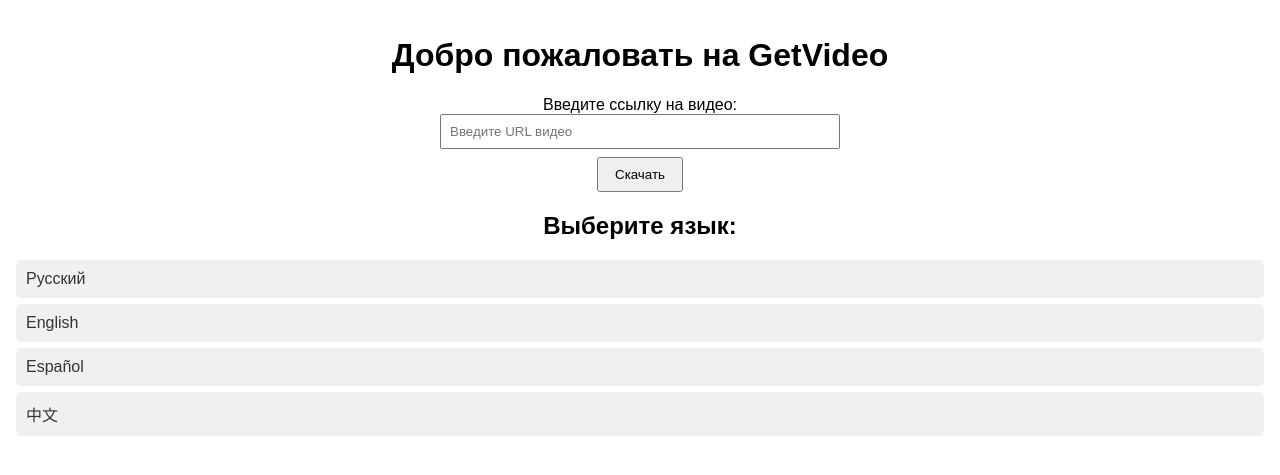
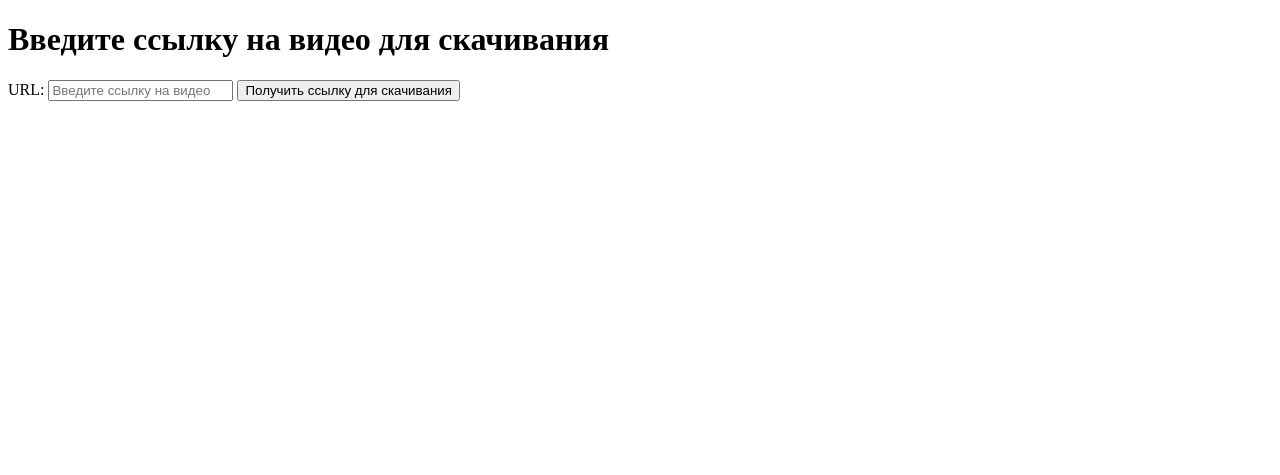
Before and after one commit to BorisVaneev/getvideo-live, a Flask app: page / in a window 1280 px wide. Shown: the top 475 px of the page. Run offline with Flask 3, Linux system fonts and the light colour scheme; some libraries are stand-ins or nearby versions.

Commit message:
Update index.html

```diff
--- a/templates/index.html
+++ b/templates/index.html
@@ -3,23 +3,14 @@
 <head>
     <meta charset="UTF-8">
     <meta name="viewport" content="width=device-width, initial-scale=1.0">
-    <title>Главная страница</title>
-    <link rel="stylesheet" href="{{ url_for('static', filename='style.css') }}">
+    <title>Скачивание видео</title>
 </head>
 <body>
-    <h1>Добро пожаловать на GetVideo</h1>
+    <h1>Введите ссылку на видео для скачивания</h1>
     <form action="/download" method="POST">
-        <label for="url">Введите ссылку на видео:</label>
-        <input type="text" id="url" name="url" placeholder="Введите URL видео" required>
-        <button type="submit">Скачать</button>
+        <label for="url">URL:</label>
+        <input type="text" id="url" name="url" placeholder="Введите ссылку на видео" required>
+        <button type="submit">Получить ссылку для скачивания</button>
     </form>
-
-    <h2>Выберите язык:</h2>
-    <ul>
-        <li><a href="/ru/page1">Русский</a></li>
-        <li><a href="/en/page1">English</a></li>
-        <li><a href="/es/page1">Español</a></li>
-        <li><a href="/zh/page1">中文</a></li>
-    </ul>
 </body>
 </html>
```
